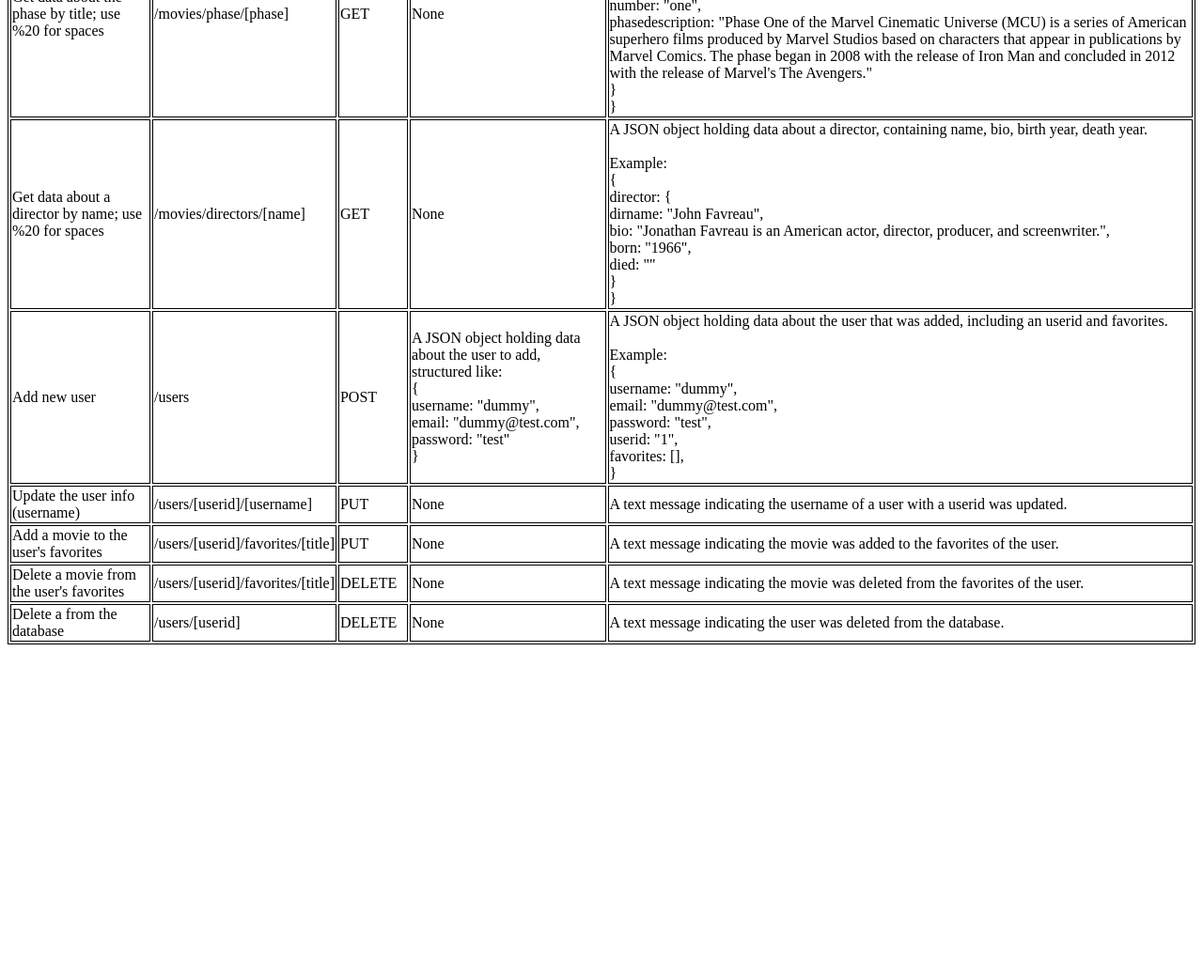
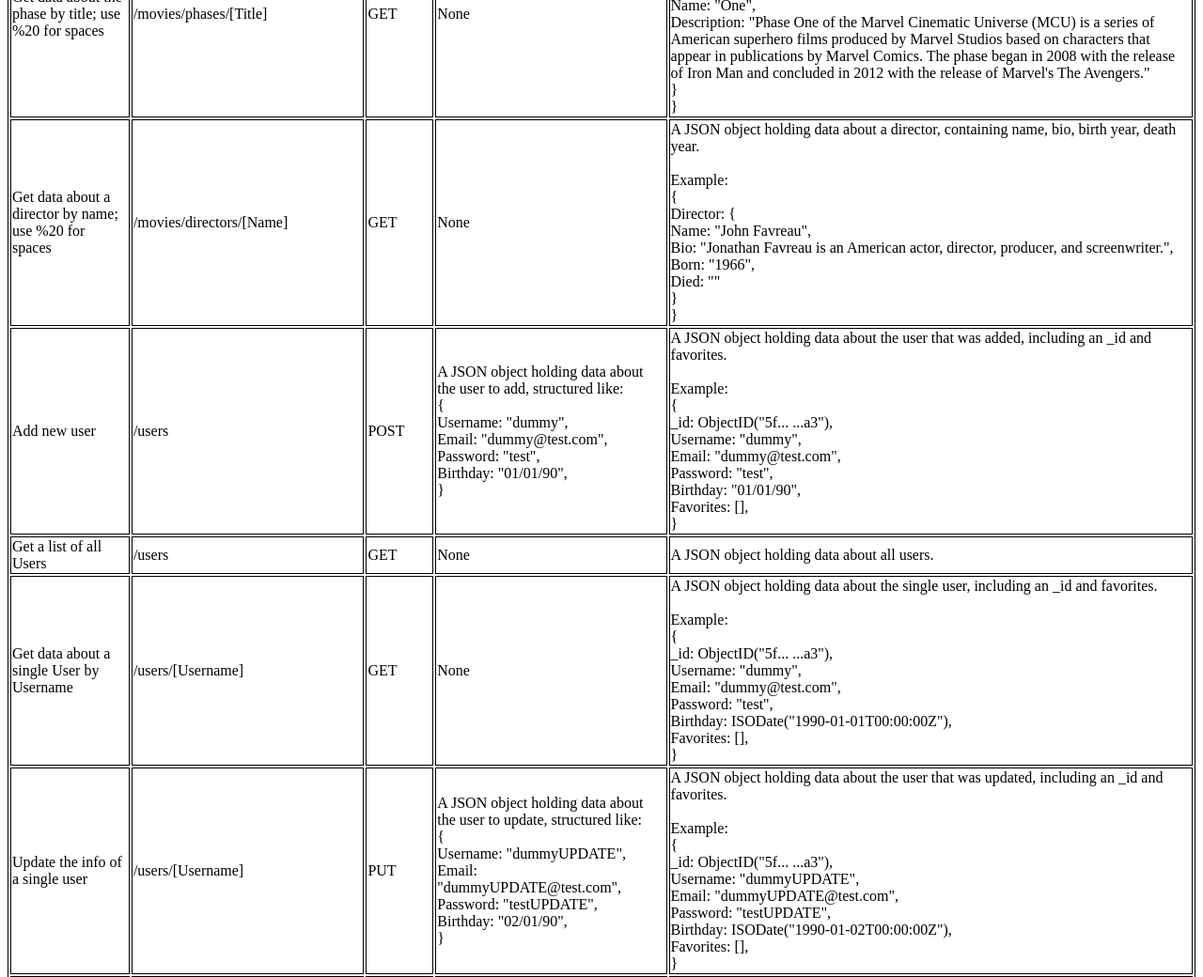
Before and after one commit to mtngz/movie_api, a website: page public/documentation.html in a window 1280 px wide. Shown: the part 840-1880 px from the top of the page at 94% size. Before the commit the page ends 1534 px from the top, so only its background shows below. Drawn offline with Linux system fonts and the light colour scheme.

Commit message:
Update documentation.html

```diff
--- a/public/documentation.html
+++ b/public/documentation.html
@@ -36,59 +36,73 @@
       </tr>
       <tr>
         <td>Get data about a single movie by title; use %20 for spaces</td>
-        <td>/movies/[title]</td>
+        <td>/movies/[Title]</td>
         <td>GET</td>
         <td>None</td>
-        <td>A JSON object holding data about a single movie, containing title, description, phase, director, image URL.<br><br>Example:<br>{<br>title: "Iron Man",<br>moviedescription: "Iron Man is a 2008 American superhero film based on the Marvel Comics character.",<br>director: {<br>dirname: "John Favreau",<br>bio: "Jonathan Favreau is an American actor, director, producer, and screenwriter.",<br>born: "1966",<br>died: ""<br>},<br>phase: {<br>number: "one",<br>phasedescription: "Phase One of the Marvel Cinematic Universe (MCU) is a series of American superhero films produced by Marvel Studios based on characters that appear in publications by Marvel Comics. The phase began in 2008 with the release of Iron Man and concluded in 2012 with the release of Marvel's The Avengers."<br>},<br>"imagepath": "ironman.png",<br>"featured": true<br>}</td>
+        <td>A JSON object holding data about a single movie, containing title, description, phase, director, image URL.<br><br>Example:<br>{<br>Title: "Iron Man",<br>Description: "Iron Man is a 2008 American superhero film based on the Marvel Comics character.",<br>Director: {<br>dirname: "John Favreau",<br>Bio: "Jonathan Favreau is an American actor, director, producer, and screenwriter.",<br>Born: "1966",<br>Died: ""<br>},<br>Phase: {<br>Name: "One",<br>Description: "Phase One of the Marvel Cinematic Universe (MCU) is a series of American superhero films produced by Marvel Studios based on characters that appear in publications by Marvel Comics. The phase began in 2008 with the release of Iron Man and concluded in 2012 with the release of Marvel's The Avengers."<br>},<br>"ImagePath": "ironman.png",<br>"Featured": true<br>}</td>
       </tr>
       <tr>
         <td>Get data about the phase by title; use %20 for spaces</td>
-        <td>/movies/phase/[phase]</td>
+        <td>/movies/phases/[Title]</td>
         <td>GET</td>
         <td>None</td>
-        <td>A JSON object holding data about the pase, containing number, phasedescription.<br><br>Example:<br>{<br>phase: {<br>number: "one",<br>phasedescription: "Phase One of the Marvel Cinematic Universe (MCU) is a series of American superhero films produced by Marvel Studios based on characters that appear in publications by Marvel Comics. The phase began in 2008 with the release of Iron Man and concluded in 2012 with the release of Marvel's The Avengers."<br>}<br>}</td>
+        <td>A JSON object holding data about the pase, containing name, description.<br><br>Example:<br>{<br>Phase: {<br>Name: "One",<br>Description: "Phase One of the Marvel Cinematic Universe (MCU) is a series of American superhero films produced by Marvel Studios based on characters that appear in publications by Marvel Comics. The phase began in 2008 with the release of Iron Man and concluded in 2012 with the release of Marvel's The Avengers."<br>}<br>}</td>
       </tr>
       <tr>
         <td>Get data about a director by name; use %20 for spaces</td>
-        <td>/movies/directors/[name]</td>
+        <td>/movies/directors/[Name]</td>
         <td>GET</td>
         <td>None</td>
-        <td>A JSON object holding data about a director, containing name, bio, birth year, death year.<br><br>Example:<br>{<br>director: {<br>dirname: "John Favreau",<br>bio: "Jonathan Favreau is an American actor, director, producer, and screenwriter.",<br>born: "1966",<br>died: ""<br>}<br>}</td>
+        <td>A JSON object holding data about a director, containing name, bio, birth year, death year.<br><br>Example:<br>{<br>Director: {<br>Name: "John Favreau",<br>Bio: "Jonathan Favreau is an American actor, director, producer, and screenwriter.",<br>Born: "1966",<br>Died: ""<br>}<br>}</td>
       </tr>
       <tr>
         <td>Add new user</td>
         <td>/users</td>
         <td>POST</td>
-        <td>A JSON object holding data about the user to add, structured like:<br>{<br>username: "dummy",<br>email: "dummy@test.com",<br>password: "test"<br>}</td>
-        <td>A JSON object holding data about the user that was added, including an userid and favorites.<br><br>Example:<br>{<br>username: "dummy",<br>email: "dummy@test.com",<br>password: "test",<br>userid: "1",<br>favorites: [],<br>}</td>
+        <td>A JSON object holding data about the user to add, structured like:<br>{<br>Username: "dummy",<br>Email: "dummy@test.com",<br>Password: "test",<br>Birthday: "01/01/90",<br>}</td>
+        <td>A JSON object holding data about the user that was added, including an _id and favorites.<br><br>Example:<br>{<br>_id: ObjectID("5f... ...a3"),<br>Username: "dummy",<br>Email: "dummy@test.com",<br>Password: "test",<br>Birthday: "01/01/90",<br>Favorites: [],<br>}</td>
       </tr>
       <tr>
-        <td>Update the user info (username)</td>
-        <td>/users/[userid]/[username]</td>
+        <td>Get a list of all Users</td>
+        <td>/users</td>
+        <td>GET</td>
+        <td>None</td>
+        <td>A JSON object holding data about all users.</td>
+      </tr>
+      <tr>
+        <td>Get data about a single User by Username</td>
+        <td>/users/[Username]</td>
+        <td>GET</td>
+        <td>None</td>
+        <td>A JSON object holding data about the single user, including an _id and favorites.<br><br>Example:<br>{<br>_id: ObjectID("5f... ...a3"),<br>Username: "dummy",<br>Email: "dummy@test.com",<br>Password: "test",<br>Birthday: ISODate("1990-01-01T00:00:00Z"),<br>Favorites: [],<br>}</td>
+      </tr>
+      <tr>
+        <td>Update the info of a single user</td>
+        <td>/users/[Username]</td>
         <td>PUT</td>
-        <td>None</td>
-        <td>A text message indicating the username of a user with a userid was updated.</td>
+        <td>A JSON object holding data about the user to update, structured like:<br>{<br>Username: "dummyUPDATE",<br>Email: "dummyUPDATE@test.com",<br>Password: "testUPDATE",<br>Birthday: "02/01/90",<br>}</td>
+        <td>A JSON object holding data about the user that was updated, including an _id and favorites.<br><br>Example:<br>{<br>_id: ObjectID("5f... ...a3"),<br>Username: "dummyUPDATE",<br>Email: "dummyUPDATE@test.com",<br>Password: "testUPDATE",<br>Birthday: ISODate("1990-01-02T00:00:00Z"),<br>Favorites: [],<br>}</td>
       </tr>
       <tr>
         <td>Add a movie to the user's favorites</td>
-        <td>/users/[userid]/favorites/[title]</td>
+        <td>/users/[Username]/Movies/[MovieID]</td>
         <td>PUT</td>
         <td>None</td>
-        <td>A text message indicating the movie was added to the favorites of the user.</td>
+        <td>A JSON object holding data about the user that was updated, including an _id and favorites.<br><br>Example:<br>{<br>_id: ObjectID("5f... ...a3"),<br>Username: "dummy",<br>Email: "dummy@test.com",<br>Password: "test",<br>Birthday: ISODate("1990-01-01T00:00:00Z"),<br>Favorites: ["4e... ...6c"],<br>}</td>
       </tr>
       <tr>
         <td>Delete a movie from the user's favorites</td>
-        <td>/users/[userid]/favorites/[title]</td>
+        <td>/users/[Username]/Movies/[MovieID]</td>
         <td>DELETE</td>
         <td>None</td>
-        <td>A text message indicating the movie was deleted from the favorites of the user.</td>
+        <td>A JSON object holding data about the user that was updated, including an _id and favorites.<br><br>Example:<br>{<br>_id: ObjectID("5f... ...a3"),<br>Username: "dummy",<br>Email: "dummy@test.com",<br>Password: "test",<br>Birthday: ISODate("1990-01-01T00:00:00Z"),<br>Favorites: [],<br>}</td>
       </tr>
       <tr>
-        <td>Delete a from the database</td>
-        <td>/users/[userid]</td>
+        <td>Delete a user from the database</td>
+        <td>/users/[Username]</td>
         <td>DELETE</td>
         <td>None</td>
-        <td>A text message indicating the user was deleted from the database.</td>
+        <td>A text message indicating the user with the Username was deleted from the database.</td>
       </tr>
     </table>
   </body>
```
